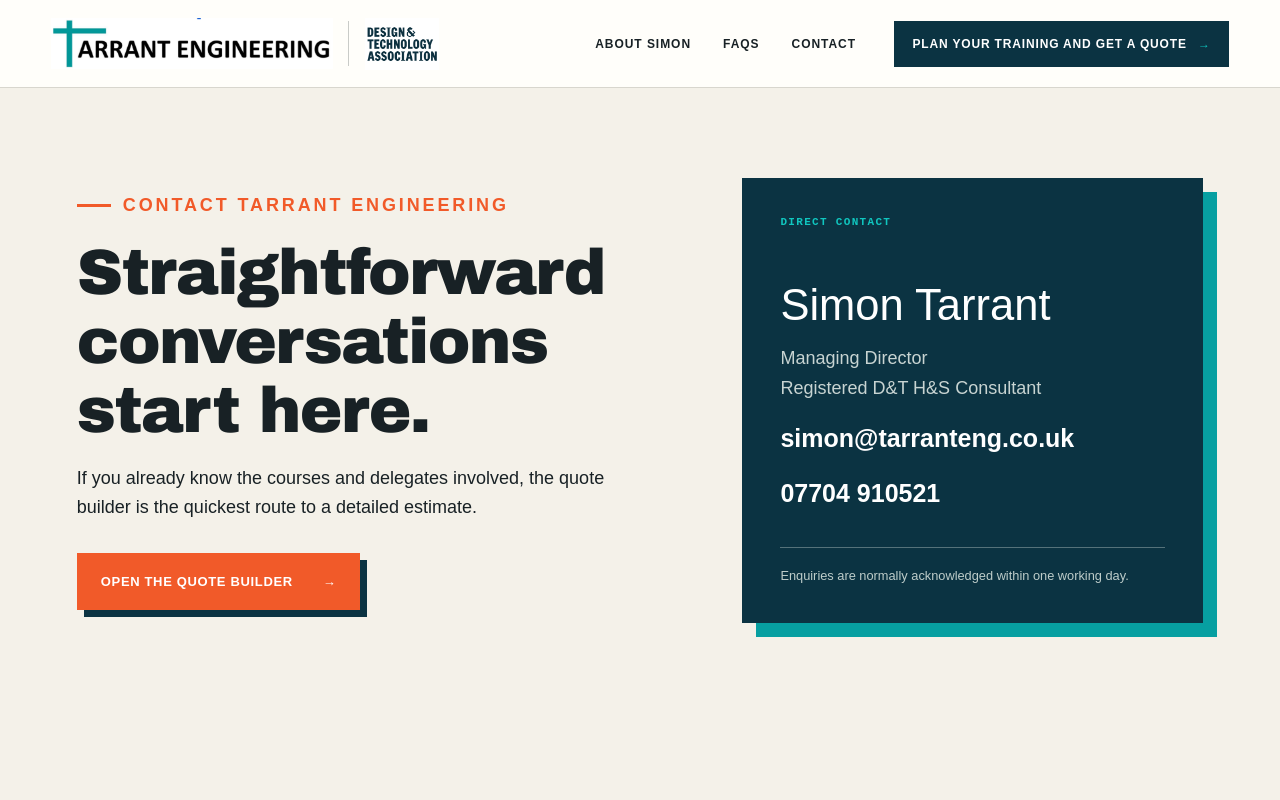
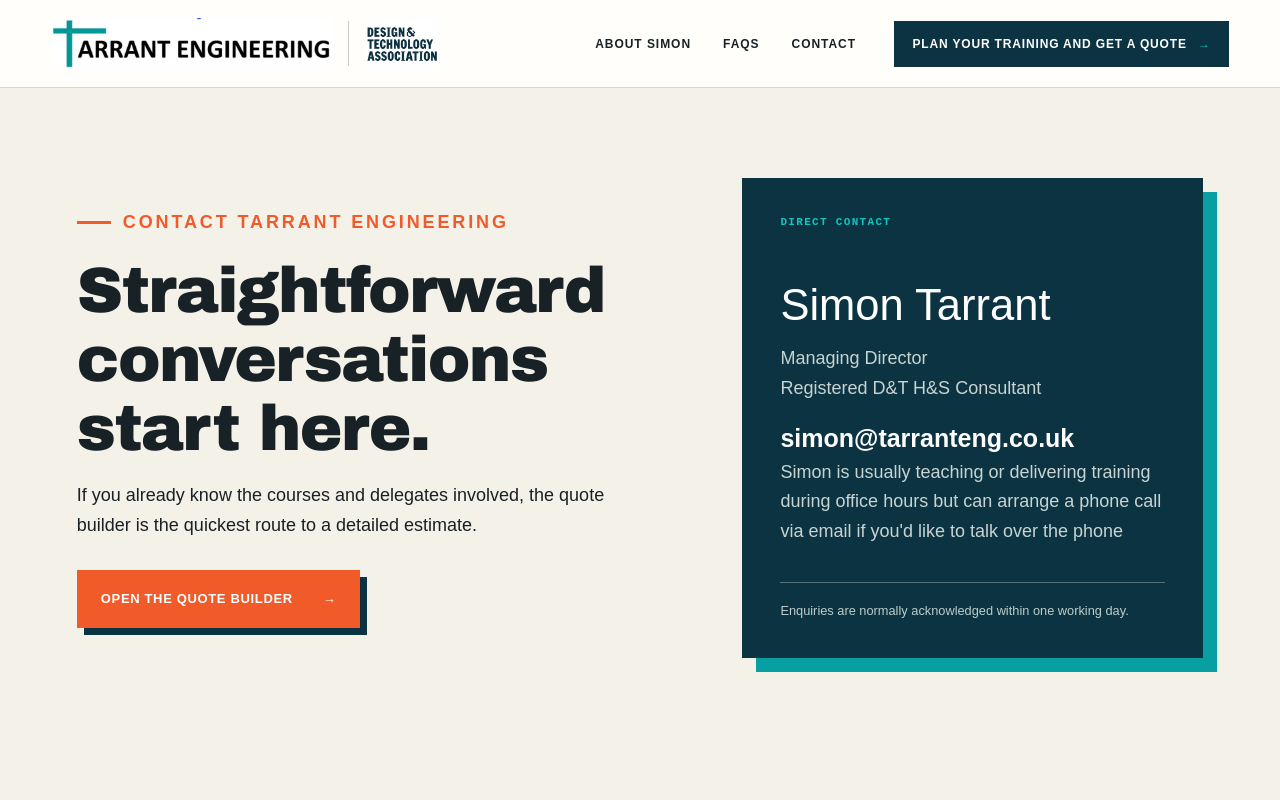
Before and after one commit to tarranteng/Training-Website, a Next.js app: page /contact in a window 1280 px wide. Shown: the top 800 px of the page. Built offline with nearby package versions, Linux system fonts and the light colour scheme.

Commit message:
Update page.tsx

```diff
--- a/app/contact/page.tsx
+++ b/app/contact/page.tsx
@@ -28,7 +28,7 @@ export default function ContactPage() {
           <h2>Simon Tarrant</h2>
           <p>Managing Director<br />Registered D&amp;T H&amp;S Consultant</p>
           <a href="mailto:simon@tarranteng.co.uk">simon@tarranteng.co.uk</a>
-          <a href="tel:+447704910521">07704 910521</a>
+          <p>Simon is usually teaching or delivering training during office hours but can arrange a phone call via email if you'd like to talk over the phone</p>
           <small>Enquiries are normally acknowledged within one working day.</small>
         </div>
       </section>
```
